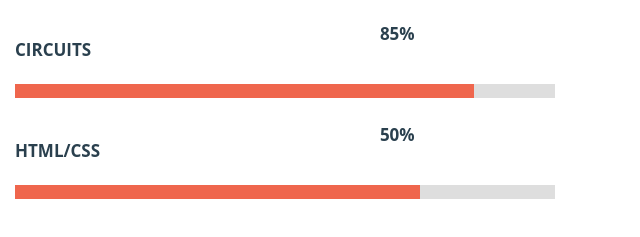
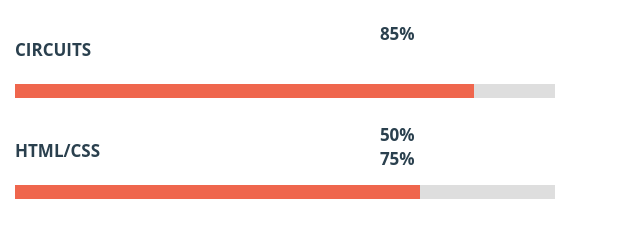
Before and after one commit to moekhodry11/moe, a plain HTML site: page index.html in a window 1280 px wide. Shown: the part 1003-1240 px from the top of the page, 640-1280 px from the left. Drawn offline with Linux system fonts and the light colour scheme.

Commit message:
Update index.html

```diff
--- a/index.html
+++ b/index.html
@@ -185,6 +185,7 @@ Author URL: http://templatestock.co
 								</div>
 								<div class="percentage">
 									<p>50%</p>
+									<p>75%</p>
 								</div>
 								<div class="clearfix"></div>
 							</div>
```
